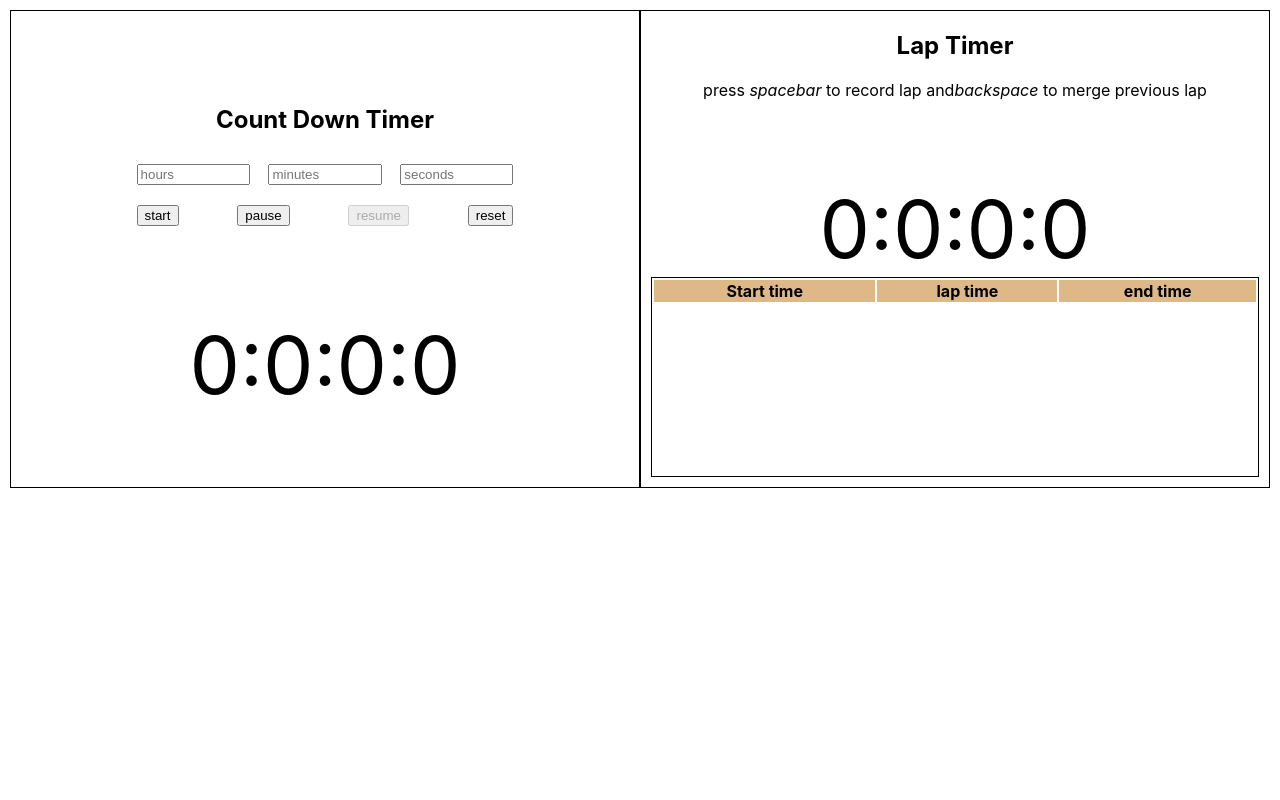
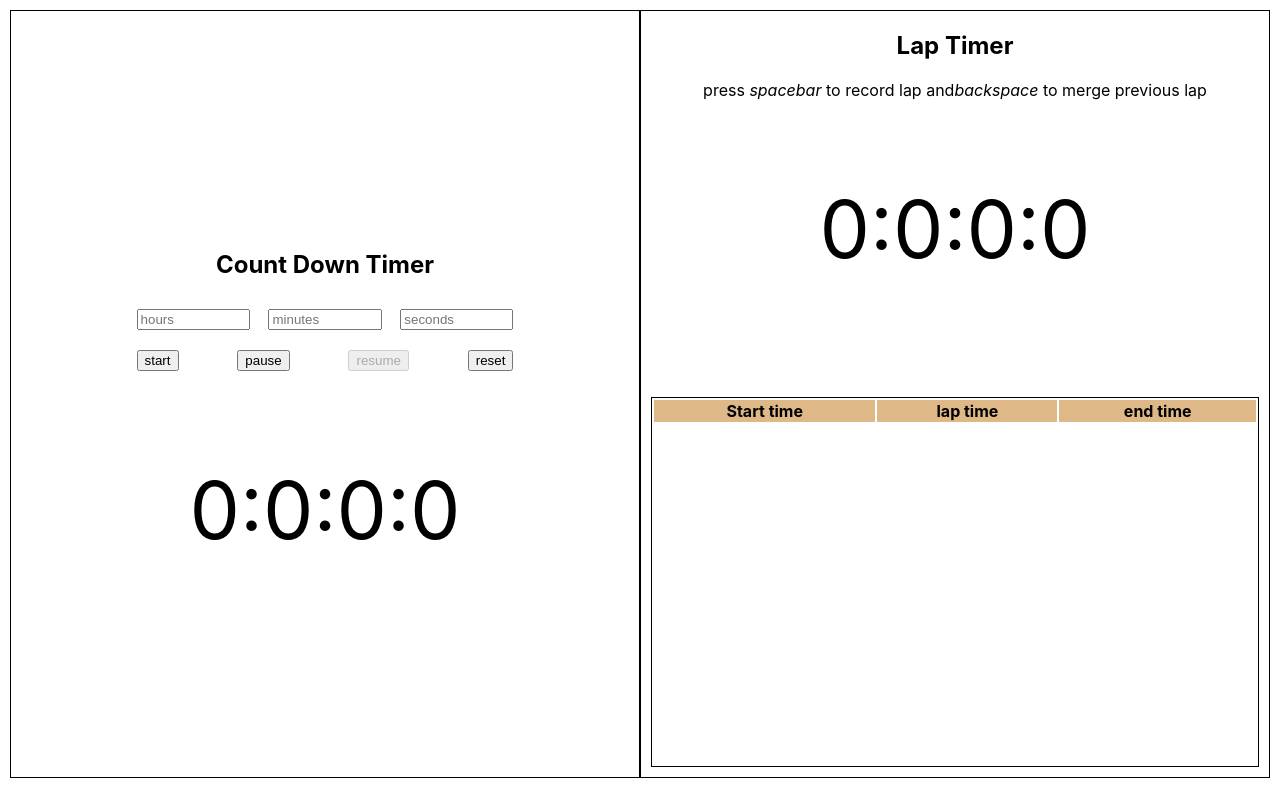
Before and after one commit to Digambaran/RDCountDownTimer, a React (Create React App) app in the folder cdt_app/: page / in a window 1280 px wide. Built offline with nearby package versions, Linux system fonts and the light colour scheme.

Commit message:
Style changes, pressing spacebar on initial state no longer records junk values

```diff
--- a/cdt_app/src/App.css
+++ b/cdt_app/src/App.css
@@ -4,6 +4,7 @@
 .App{
     display: flex;
     margin: 10px;
+    height:96vh;
     flex-wrap: wrap;
     border-top: 1px solid black;
     border-bottom: 1px solid black;
@@ -43,7 +44,7 @@
 }
 .List{
     max-height: 370px;
-    min-height: 200px;
+    height: 100%;
     overflow: scroll;
     text-align: center;
     margin: 10px;
--- a/cdt_app/src/App.js
+++ b/cdt_app/src/App.js
@@ -46,6 +46,7 @@ function App() {
 
   const keyHandler = e => {
     if (e.key === " ") {
+      if (sTSRef.current > 0) {
         //enter current laptime to the list
         const lap = [
           {
@@ -71,7 +72,9 @@ function App() {
 
         //set lapstarttime in localstorage
         localStorage.setItem("LapStartTimeStamp", n);
+      }
     } else if (e.key === "Backspace") {
+      if (sTSRef.current > 0) {
         //add the top entry in lap to current lap
         listRef.current.length !== 0 &&
           setLapStartTime(
@@ -83,6 +86,7 @@ function App() {
 
         //remove the top entry from list after merging
         setList([...listRef.current.filter((v, i) => i !== 0)]);
+      }
     }
   };
   useEffect(() => {
```
Lines whose indentation alone changed are shown as unchanged.
